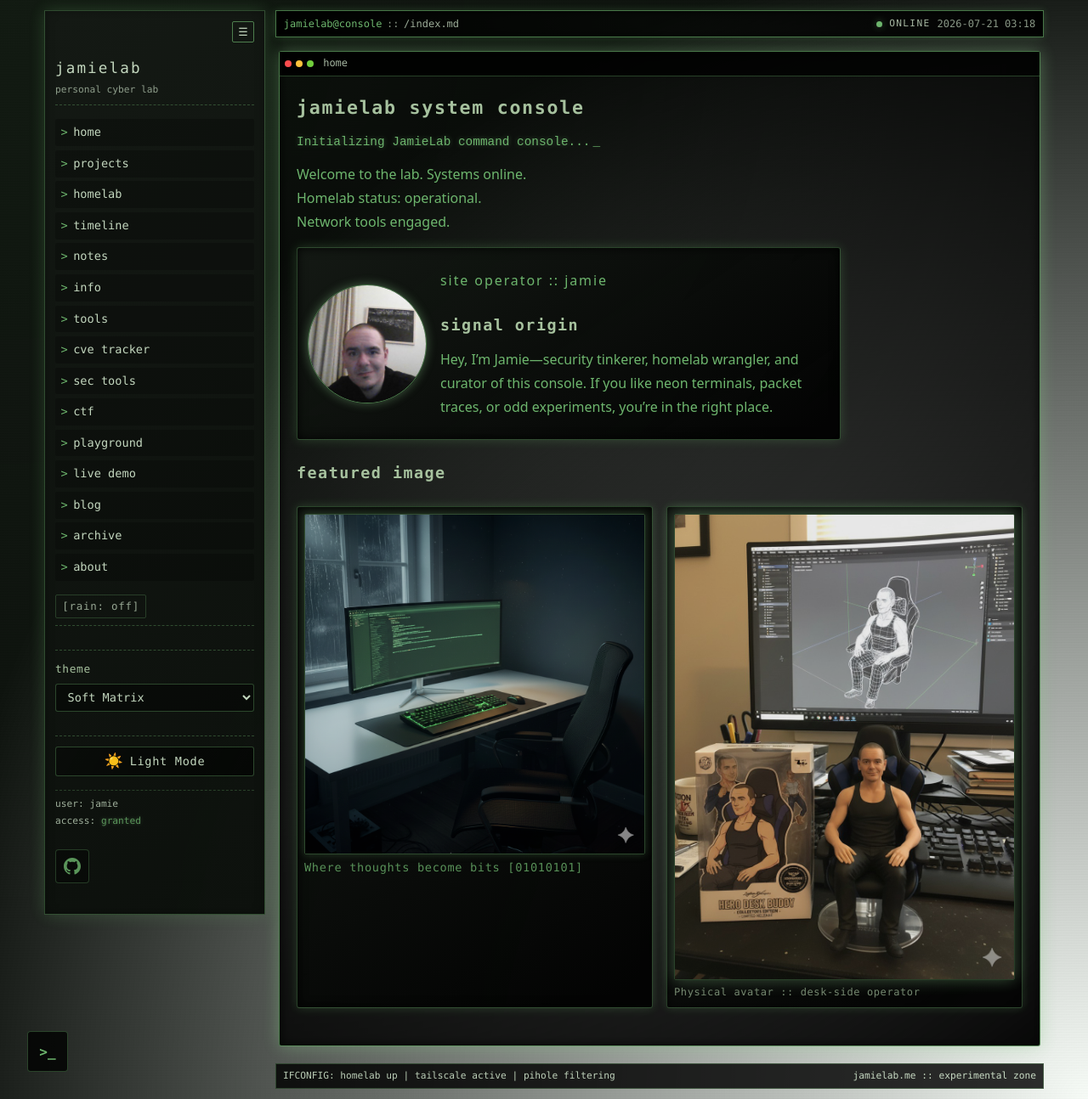
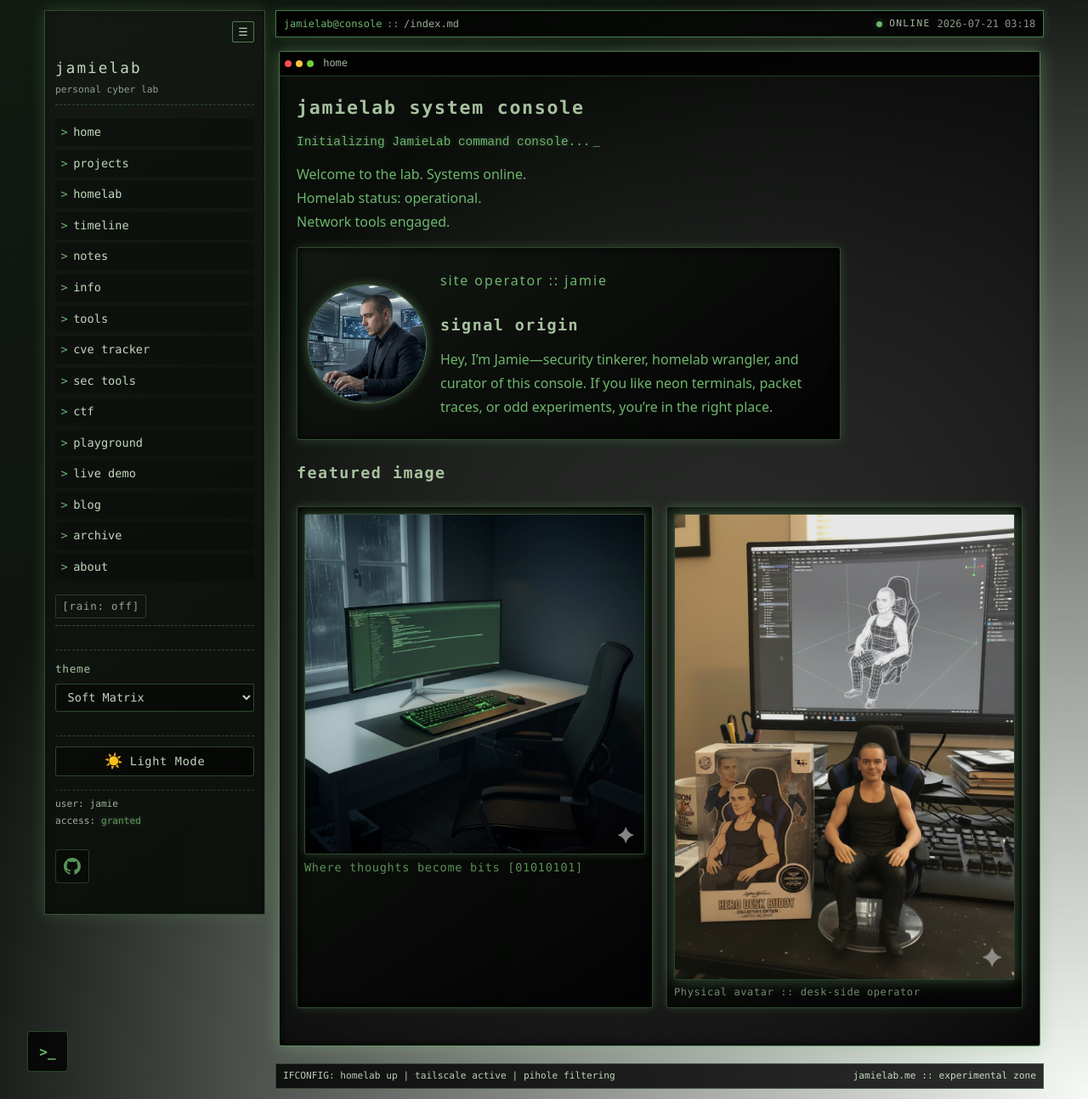
Before and after one commit to jimjamscott22/jimjamscott22.github.io, a Jekyll site: the page built from index.md, in a window 1280 px wide and 1294 px high. Shown: the whole window at 85% size. Built offline with Jekyll 4.4.1, drawn with Linux system fonts in a browser that asks for light colours.

Commit message:
Updated profile pic in index.md - deleted 2 unused images

```diff
--- a/index.md
+++ b/index.md
@@ -20,7 +20,7 @@ Network tools engaged.
 <div class="profile-card">
   <img
     class="profile-photo"
-    src="{{ "/img/me.jpg" | relative_url }}?v={{ cache_bust }}"
+    src="{{ "img/pro-hacker-jamie-2.jpg" | relative_url }}?v={{ cache_bust }}"
     alt="Portrait of Jamie"
     loading="lazy"
     decoding="async">
```
Also changed, not shown: img/7osi_layers2.jpg.jpg (deleted), img/me.jpg (deleted), img/pro-hacker-jamie-2.jpg (added).
